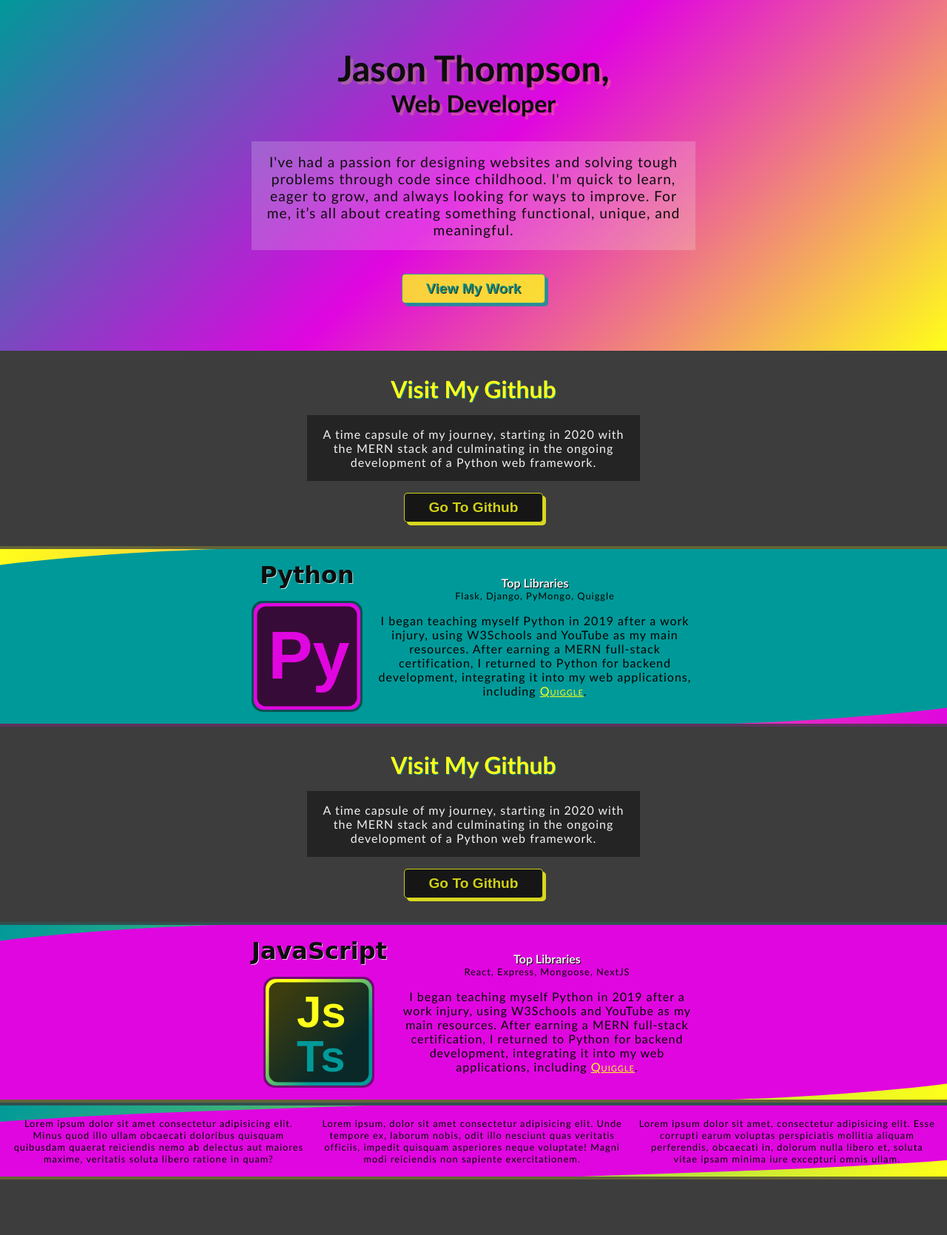
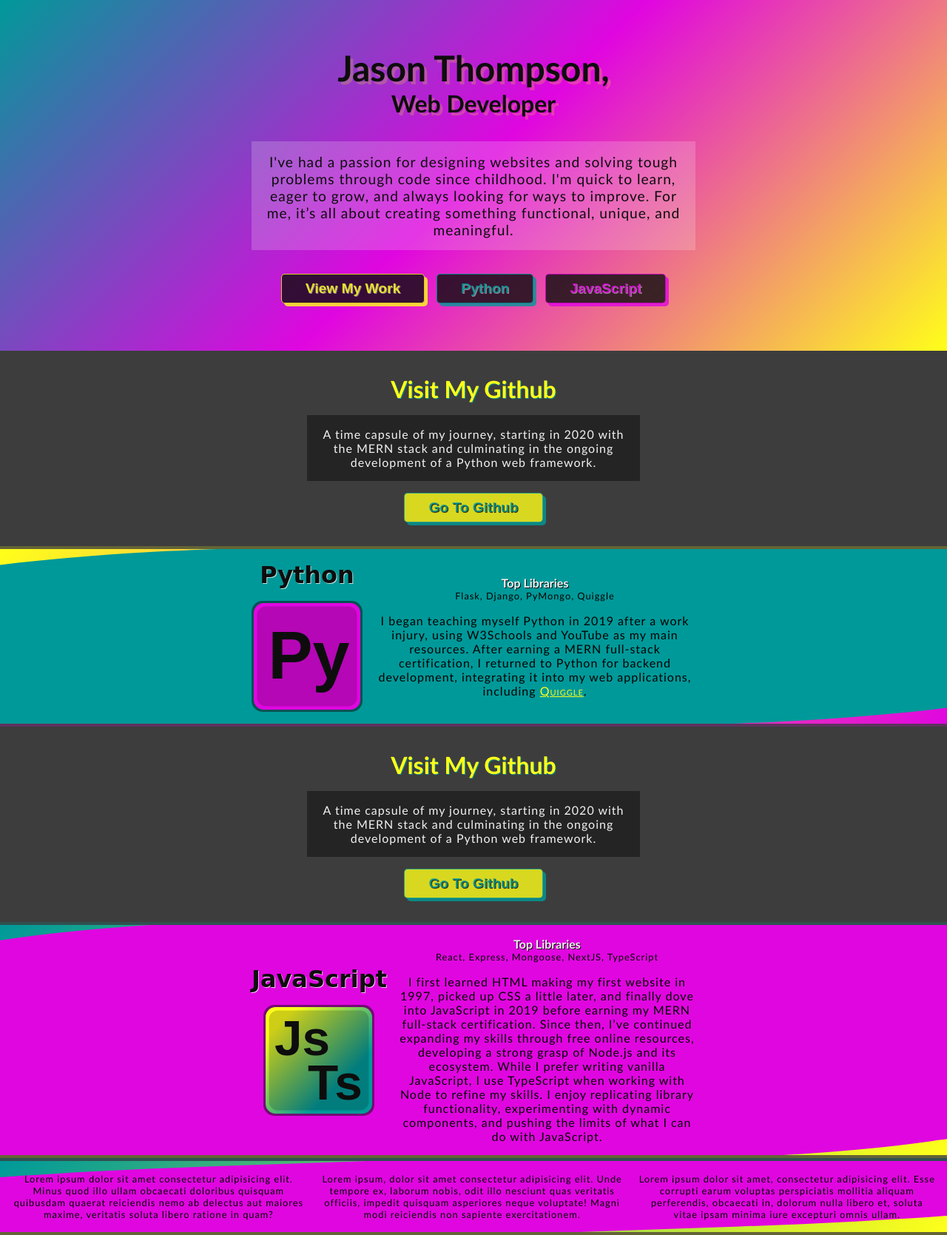
Before and after one commit to jake-the-cake/whoami, a Flask app: page / in a window 1280 px wide. Shown: the part 81-1750 px from the top of the page at 74% size. Before the commit the page ends 1675 px from the top, so only its background shows below. Run offline with Flask 3, Linux system fonts and the light colour scheme; parts of the project's set-up code (start-up, migrations or seed data) failed here and were passed over.

Commit message:
finish js section

```diff
--- a/app/static/styles.css
+++ b/app/static/styles.css
@@ -404,22 +404,24 @@ h3.yellow {
     --hovercolor: var(--magenta);
 }
 
+.btn-teal-outline,
+.btn-magenta-outline,
+.btn-yellow-outline {
+    text-shadow: 1px 1px 0 var(--light-half);
+		--bgcolor: var(--dark-dim);
+		--hovercolor: var(--dark);
+}
+
 .btn-teal-outline {
-	--bgcolor: var(--dark-dim);
 	--accentcolor: var(--teal-dim);
-	--hovercolor: var(--dark);
 }
 
 .btn-magenta-outline {
-	--bgcolor: var(--dark-dim);
 	--accentcolor: var(--magenta-dim);
-	--hovercolor: var(--dark);
 }
 
 .btn-yellow-outline {
-	--bgcolor: var(--dark-dim);
 	--accentcolor: var(--yellow-dim);
-	--hovercolor: var(--dark);
 }
 
 .status {
--- a/app/templates/components/github-promo.html
+++ b/app/templates/components/github-promo.html
@@ -4,6 +4,6 @@
 			A time capsule of my journey, starting in 2020 with the MERN stack and culminating in the ongoing development of a Python web framework.
 		</p>
     <a href="https://www.github.com/jake-the-cake" target="_blank">
-        <button class="button btn-yellow-outline">Go To Github</button>
+        <button class="button btn-yellow">Go To Github</button>
     </a>
 </div>
--- a/app/templates/components/login-app.html
+++ b/app/templates/components/login-app.html
@@ -1,5 +1,5 @@
 <div id="change-form" class="space column center max-width">
-	<h3>Login Widget</h3>
+	<h3 class="teal">Login Widget</h3>
 	<span class="note">
 		this is a login widget.
 	</span>
--- a/app/templates/home.html
+++ b/app/templates/home.html
@@ -9,20 +9,28 @@
     <p>
         I've had a passion for designing websites and solving tough problems through code since childhood. I'm quick to learn, eager to grow, and always looking for ways to improve. For me, it’s all about creating something functional, unique, and meaningful.
     </p>
-    <a href="/projects">
-        <button class="btn-yellow">View My Work</button>
-    </a>
+		<div class="row-10 flip jcenter">
+			<a href="/projects">
+					<button class="btn-yellow-outline">View My Work</button>
+			</a>
+			<a href="#python">
+					<button class="btn-teal-outline">Python</button>
+			</a>
+			<a href="#javascript">
+					<button class="btn-magenta-outline">JavaScript</button>
+			</a>
+		</div>
 </div>
 {% include 'components/github-promo.html' %}
-<div class='section-teal'>
+<div class='section-teal' id="python">
     <div class="section-content row-10 flip center max-width">
         <div class="row-10 unflip-reverse center">
             <h3 class="alt-font">Python</h3>
 						<svg class='icon-large' viewBox="0 0 100 100" xmlns="http://www.w3.org/2000/svg">
 							<rect x="" y="0" width="100" height="100" rx="10" fill="var(--dark-half)"/>
 							<rect x="2" y="2" width="96" height="96" rx="9" fill="var(--magenta)"/>
-							<rect x="5" y="5" width="90" height="90" rx="8" fill="var(--dark-dim)"/>
-							<text x="15" y="70" style="font-size: 60px;" font-weight="bold" fill="var(--magenta)" font-family="Arial">Py</text>
+							<rect x="5" y="5" width="90" height="90" rx="8" fill="var(--dark-trans)"/>
+							<text x="15" y="70" style="font-size: 60px;" font-weight="bold" fill="var(--dark)" font-family="Arial">Py</text>
 						</svg>
         </div>
 				<div class="row-10 column acenter">
@@ -39,16 +47,16 @@
     </div>
 </div>
 {% include 'components/github-promo.html' %}
-<div class='section-magenta'>
+<div class='section-magenta' id="javascript">
     <div class="section-content row-10 flip center max-width">
         <div class="row-10 unflip-reverse center">
             <h3 class="alt-font">JavaScript</h3>
 						<svg class='icon-large' viewBox="0 0 100 100" xmlns="http://www.w3.org/2000/svg">
 							<rect x="" y="0" width="100" height="100" rx="10" fill="var(--dark-half)"/>
 							<rect x="2" y="2" width="96" height="96" rx="9" fill="url(#grad)"/>
-							<rect x="5" y="5" width="90" height="90" rx="8" fill="var(--dark-dim)"/>
-							<text x="30" y="45" style="font-size: 40px;" font-weight="bold" fill="var(--yellow)" font-family="Arial">Js</text>
-							<text x="30" y="85" style="font-size: 40px;" font-weight="bold" fill="var(--teal)" font-family="Arial">Ts</text>
+							<rect x="5" y="5" width="90" height="90" rx="8" fill="var(--dark-trans)"/>
+							<text x="10" y="45" style="font-size: 45px;" font-weight="bold" fill="var(--dark)" font-family="Arial">Js</text>
+							<text x="40" y="85" style="font-size: 45px;" font-weight="bold" fill="var(--dark)" font-family="Arial">Ts</text>
 							<defs>
 								<linearGradient id="grad" gradientTransform="rotate(45)" x1="0%" x2="100%">
 									<stop offset="20%" stop-color="var(--yellow)" />
@@ -61,11 +69,11 @@
 					<div class="column">
 						<h3 class="small light">Top Libraries</h3>
 						<p class="small">
-							React, Express, Mongoose, NextJS
+							React, Express, Mongoose, NextJS, TypeScript
 						</p>
 					</div>
 					<p>
-						I began teaching myself Python in 2019 after a work injury, using W3Schools and YouTube as my main resources. After earning a MERN full-stack certification, I returned to Python for backend development, integrating it into my web applications, including <a href="/quiggle" class="link-yellow" target="_blank">Quiggle</a>.
+						I first learned HTML making my first website in 1997, picked up CSS a little later, and finally dove into JavaScript in 2019 before earning my MERN full-stack certification. Since then, I’ve continued expanding my skills through free online resources, developing a strong grasp of Node.js and its ecosystem. While I prefer writing vanilla JavaScript, I use TypeScript when working with Node to refine my skills. I enjoy replicating library functionality, 	experimenting with dynamic components, and pushing the limits of what I can do with JavaScript.
 					</p>
 				</div>
     </div>
```
